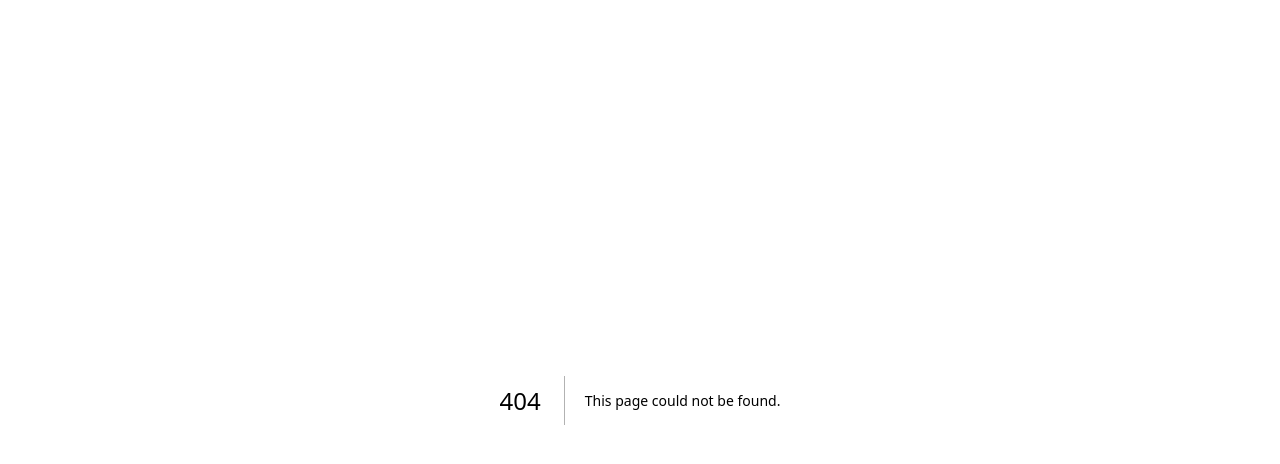
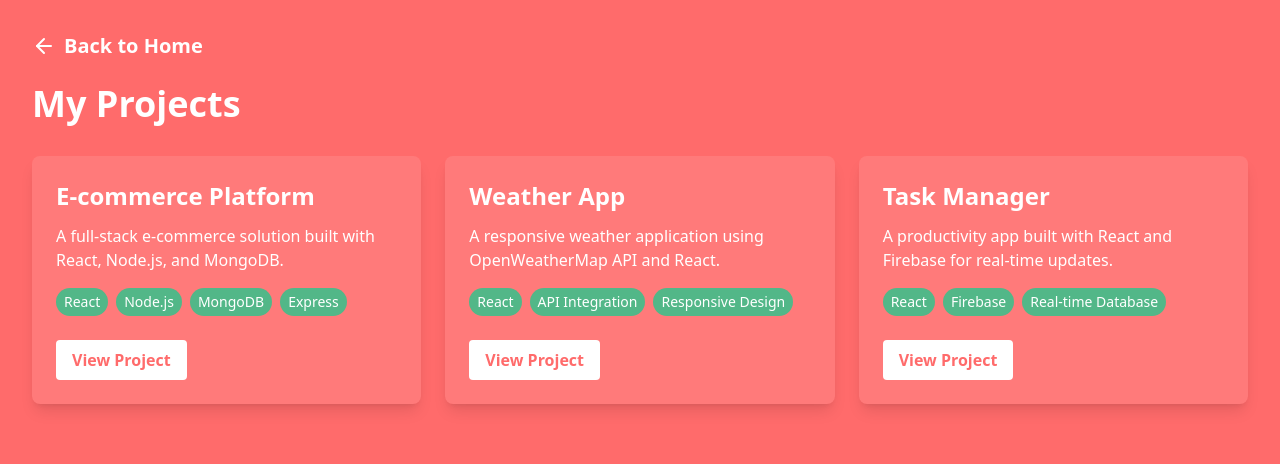
Before and after one commit to TheDarkEyezor/adiprabs, a Next.js app: page /projects in a window 1280 px wide. Before the commit this address had no page. Shown: the top 464 px of the page. Built offline with nearby package versions, Linux system fonts and the light colour scheme.

Commit message:
projects card now expands into projects page

```diff
--- a/src/app/globals.css
+++ b/src/app/globals.css
@@ -1,27 +1,42 @@
+@import url('https://fonts.googleapis.com/css2?family=Roboto:wght@300;400;700&display=swap');
+
 @tailwind base;
 @tailwind components;
 @tailwind utilities;
 
-:root {
-  --background: #ffffff;
-  --foreground: #171717;
-}
-
-@media (prefers-color-scheme: dark) {
-  :root {
-    --background: #0a0a0a;
-    --foreground: #ededed;
+@keyframes scroll {
+  0% {
+    transform: translateX(0);
+  }
+  100% {
+    transform: translateX(-50%);
   }
 }
 
-body {
-  color: var(--foreground);
-  background: var(--background);
-  font-family: Arial, Helvetica, sans-serif;
+.skills-banner > div {
+  animation: scroll 30s linear infinite;
 }
 
-@layer utilities {
-  .text-balance {
-    text-wrap: balance;
+.skills-banner:hover > div {
+  animation-play-state: paused;
+}
+
+html {
+  scroll-behavior: smooth;
+}
+
+@keyframes blink {
+  0% {
+    opacity: 0;
+  }
+  50% {
+    opacity: 1;
+  }
+  100% {
+    opacity: 0;
   }
 }
+
+.animate-blink {
+  animation: blink 1s infinite;
+}
--- a/src/app/page.tsx
+++ b/src/app/page.tsx
@@ -1,9 +1,11 @@
+// Homepage
+
 "use client";
 import React, { useState, useEffect, useRef } from 'react';
 import { motion, AnimatePresence } from 'framer-motion';
 import { ArrowRight, Github, Linkedin, Mail } from 'lucide-react';
+import Link from 'next/link';
 import Navbar from './components/Navbar';
-import Projects from './components/Projects';
 
 const skills = [
   { name: 'JavaScript', icon: '🟨', description: 'Proficient in modern JavaScript, including ES6+ features.' },
@@ -142,6 +144,7 @@ const HomePage = () => {
           style={gradientStyle}
           initial={{ opacity: 0 }}
           animate={{ opacity: 1 }}
+          exit={{ opacity: 0 }}
           key="content"
         >
           <Navbar/>
@@ -163,11 +166,11 @@ const HomePage = () => {
               {renderSkillsTrack(certifications, -160)}
             </div>
 
+            <Link href="/projects" passHref>
               <motion.div
                 className="projects-card bg-[#FF6B6B] text-white p-8 rounded-lg shadow-lg m-8 cursor-pointer"
                 whileHover={{ rotateZ: 1, scale: 1.05 }}
                 transition={{ type: 'spring', stiffness: 300, damping: 20 }}
-              onClick={() => setIsProjectsExpanded(true)}
                 onHoverStart={() => setIsProjectsHovered(true)}
                 onHoverEnd={() => setIsProjectsHovered(false)}
               >
@@ -185,6 +188,7 @@ const HomePage = () => {
                   )}
                 </AnimatePresence>
               </motion.div>
+            </Link>
 
             <motion.div
               className="booklist-card bg-[#52B788] text-white p-8 rounded-lg shadow-lg m-8 cursor-pointer"
--- /dev/null
+++ b/src/app/projects/page.tsx
@@ -0,0 +1,101 @@
+// Projects page
+"use client";
+import React, { useState, useEffect } from 'react';
+import { motion, AnimatePresence } from 'framer-motion';
+import { ArrowLeft } from 'lucide-react';
+import Link from 'next/link';
+
+const projectsData = [
+  {
+    title: "E-commerce Platform",
+    description: "A full-stack e-commerce solution built with React, Node.js, and MongoDB.",
+    tags: ["React", "Node.js", "MongoDB", "Express"],
+    link: "https://github.com/yourusername/ecommerce-platform"
+  },
+  {
+    title: "Weather App",
+    description: "A responsive weather application using OpenWeatherMap API and React.",
+    tags: ["React", "API Integration", "Responsive Design"],
+    link: "https://github.com/yourusername/weather-app"
+  },
+  {
+    title: "Task Manager",
+    description: "A productivity app built with React and Firebase for real-time updates.",
+    tags: ["React", "Firebase", "Real-time Database"],
+    link: "https://github.com/yourusername/task-manager"
+  },
+  // Add more projects as needed
+];
+
+const Projects = () => {
+  const [loadedProjects, setLoadedProjects] = useState([]);
+
+  useEffect(() => {
+    const timer = setTimeout(() => {
+      setLoadedProjects(projectsData);
+    }, 1000);
+
+    return () => clearTimeout(timer);
+  }, []);
+
+  return (
+    <AnimatePresence>
+      <motion.div
+        className="min-h-screen bg-[#FF6B6B] text-white p-8 overflow-auto"
+        initial={{ opacity: 0 }}
+        animate={{ opacity: 1 }}
+        exit={{ opacity: 0 }}
+      >
+        <Link href="/" passHref>
+          <motion.button
+            className="mb-6 flex items-center text-xl font-bold"
+            whileHover={{ scale: 1.05 }}
+            whileTap={{ scale: 0.95 }}
+          >
+            <ArrowLeft className="mr-2" /> Back to Home
+          </motion.button>
+        </Link>
+
+        <h1 className="text-4xl font-bold mb-8">My Projects</h1>
+
+        {loadedProjects.length === 0 ? (
+          <div className="flex items-center justify-center h-64">
+            <p className="text-2xl">Loading projects...</p>
+          </div>
+        ) : (
+          <div className="grid grid-cols-1 md:grid-cols-2 lg:grid-cols-3 gap-6">
+            {loadedProjects.map((project, index) => (
+              <motion.div
+                key={index}
+                className="bg-white bg-opacity-10 p-6 rounded-lg shadow-lg"
+                initial={{ opacity: 0, y: 20 }}
+                animate={{ opacity: 1, y: 0 }}
+                transition={{ delay: index * 0.1 }}
+              >
+                <h2 className="text-2xl font-bold mb-3">{project.title}</h2>
+                <p className="mb-4">{project.description}</p>
+                <div className="flex flex-wrap mb-4">
+                  {project.tags.map((tag, tagIndex) => (
+                    <span key={tagIndex} className="bg-[#52B788] text-white px-2 py-1 rounded-full text-sm mr-2 mb-2">
+                      {tag}
+                    </span>
+                  ))}
+                </div>
+                <a
+                  href={project.link}
+                  target="_blank"
+                  rel="noopener noreferrer"
+                  className="inline-block bg-white text-[#FF6B6B] font-bold py-2 px-4 rounded hover:bg-opacity-90 transition-colors"
+                >
+                  View Project
+                </a>
+              </motion.div>
+            ))}
+          </div>
+        )}
+      </motion.div>
+    </AnimatePresence>
+  );
+};
+
+export default Projects;
```
Lines whose indentation alone changed are shown as unchanged.
